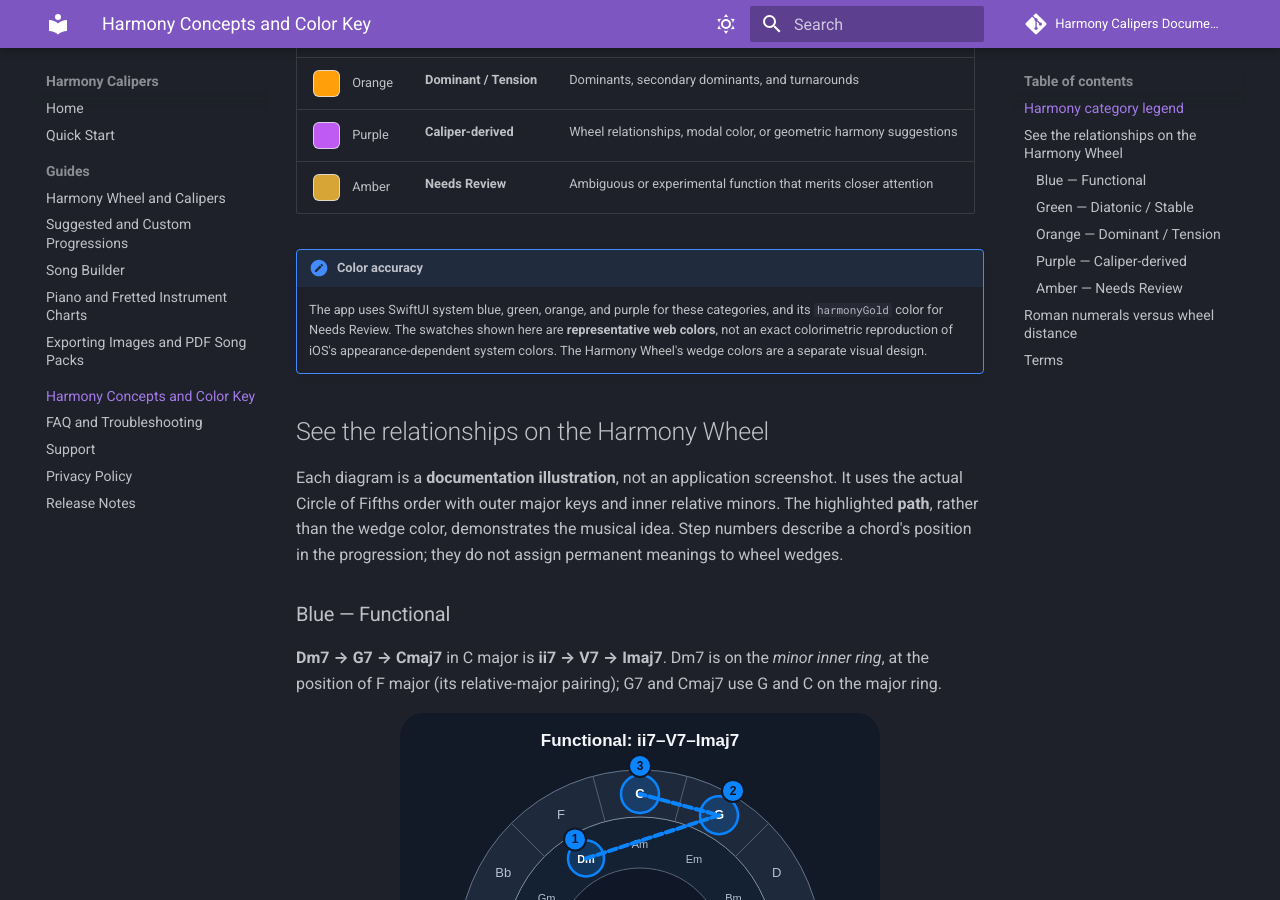
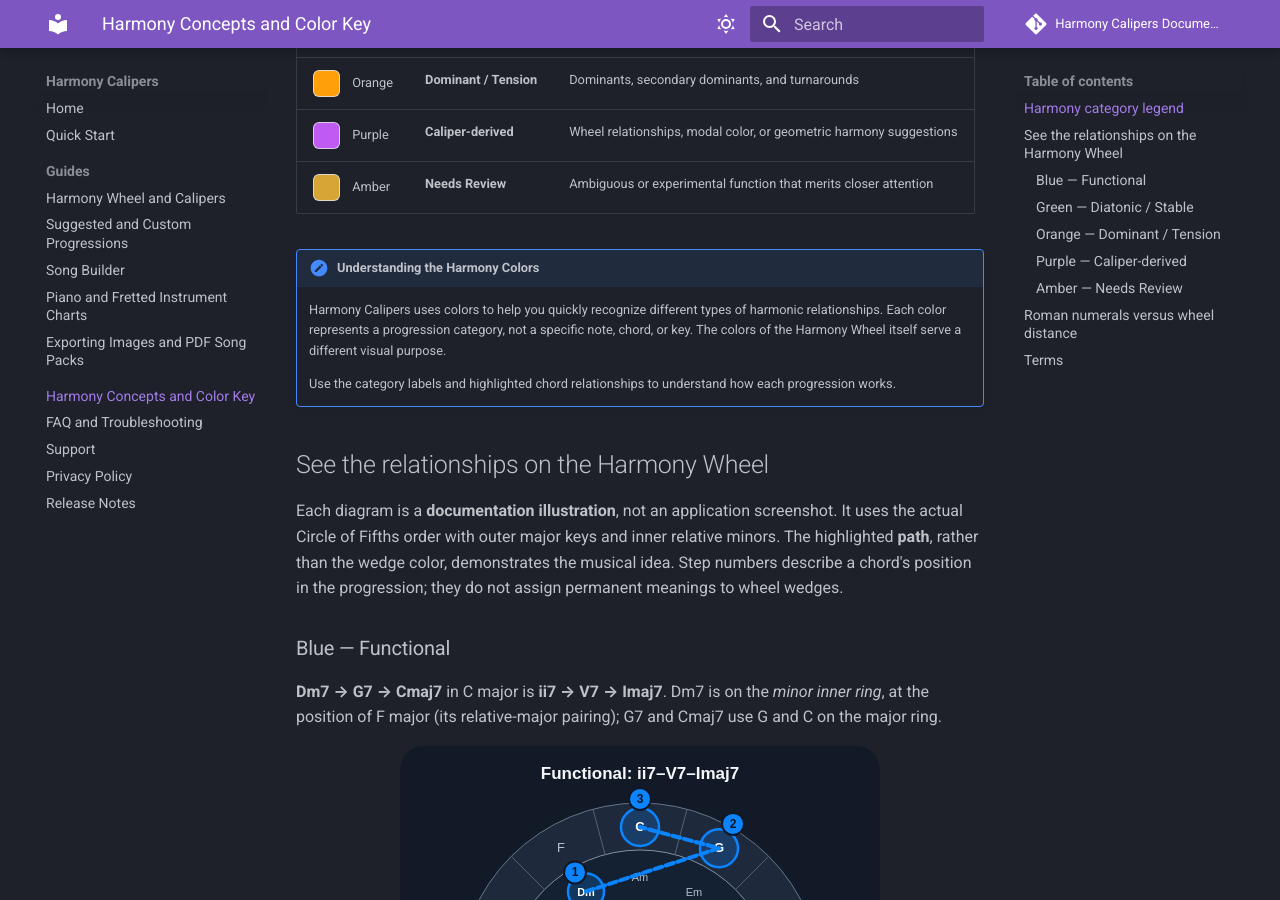
Before and after one commit to 94972cptbv-tech/HarmonyCalipers-Documentation, an MkDocs documentation site: the page built from docs/reference/harmony-concepts.md, in a window 1280 px wide and 900 px high, scrolled down 440 px. Built offline with MkDocs 1.6.1 and Material for MkDocs 9.7.7, drawn with Linux system fonts in a browser that asks for light colours; comment, search, counter and statistics services are not loaded.

Commit message:
Simplify Harmony Colors explanation

```diff
--- a/docs/reference/harmony-concepts.md
+++ b/docs/reference/harmony-concepts.md
@@ -12,8 +12,10 @@ Harmony Calipers uses color-coded **progression categories** to describe harmoni
 | <span class="hc-color-swatch hc-caliper" aria-label="Purple color swatch"></span> Purple | **Caliper-derived** | Wheel relationships, modal color, or geometric harmony suggestions |
 | <span class="hc-color-swatch hc-review" aria-label="Amber/gold color swatch"></span> Amber | **Needs Review** | Ambiguous or experimental function that merits closer attention |
 
-!!! note "Color accuracy"
-    The app uses SwiftUI system blue, green, orange, and purple for these categories, and its `harmonyGold` color for Needs Review. The swatches shown here are **representative web colors**, not an exact colorimetric reproduction of iOS's appearance-dependent system colors. The Harmony Wheel's wedge colors are a separate visual design.
+!!! note "Understanding the Harmony Colors"
+    Harmony Calipers uses colors to help you quickly recognize different types of harmonic relationships. Each color represents a progression category, not a specific note, chord, or key. The colors of the Harmony Wheel itself serve a different visual purpose.
+
+    Use the category labels and highlighted chord relationships to understand how each progression works.
 
 ## See the relationships on the Harmony Wheel
 
```
